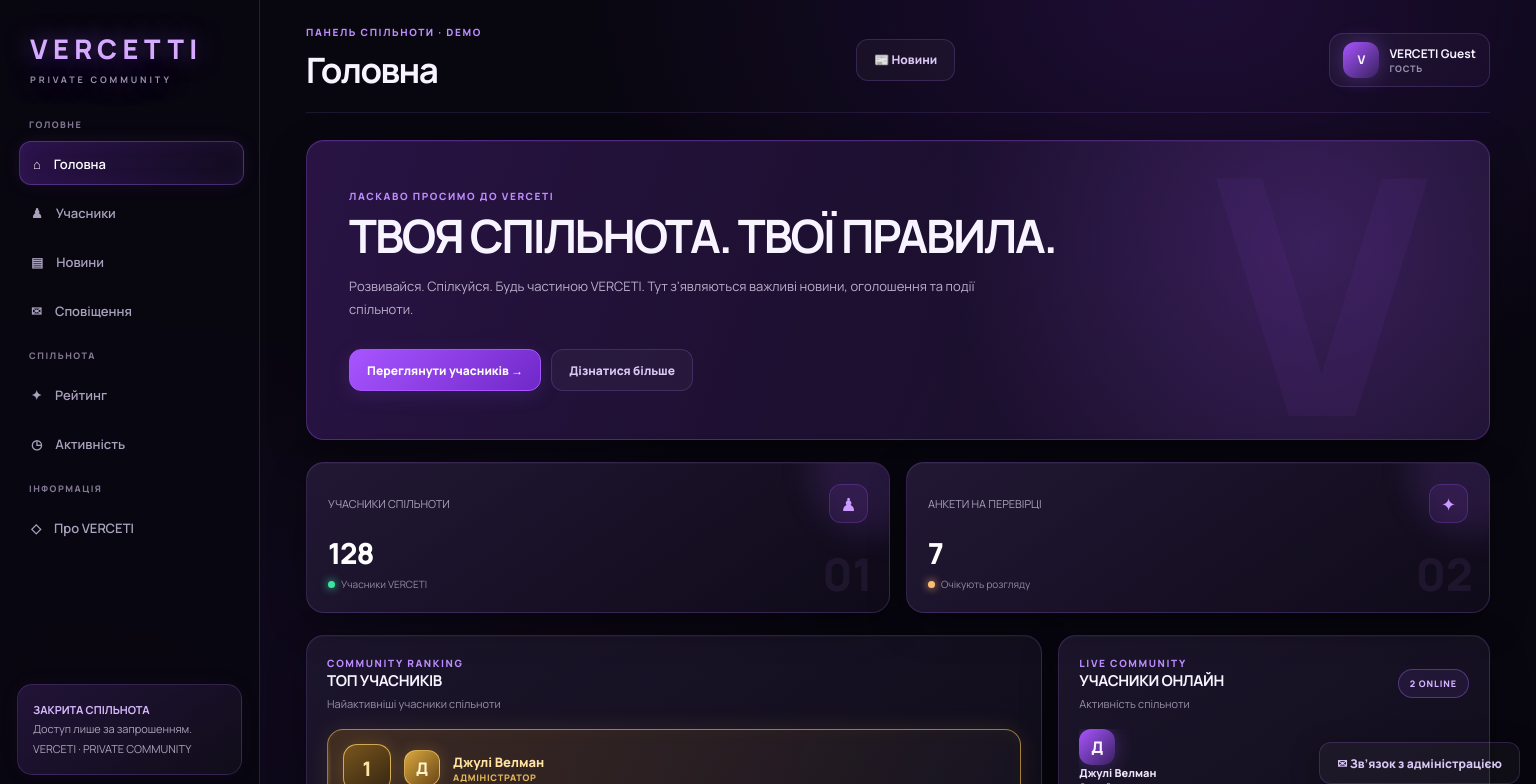
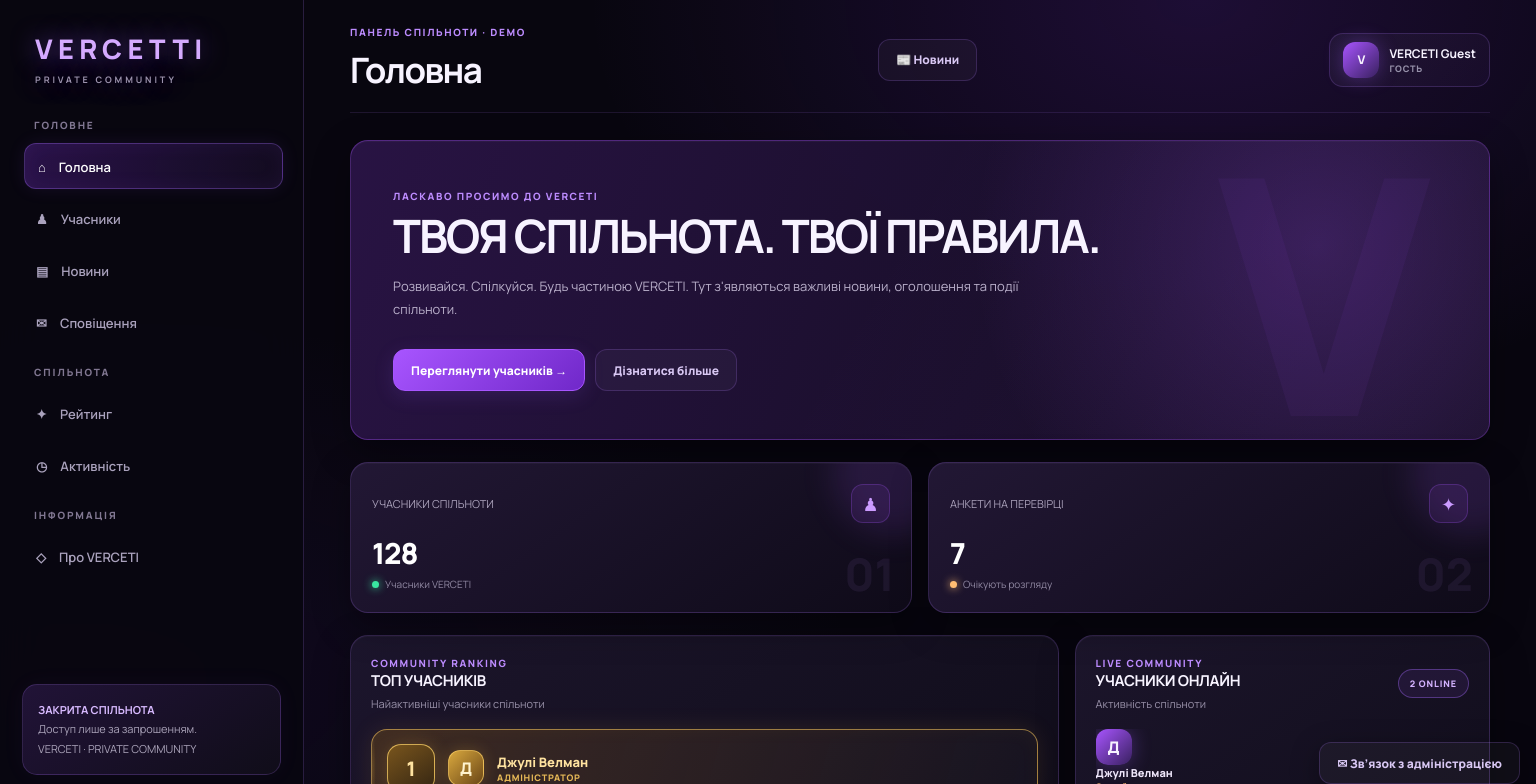
Before and after one commit to da09ni09l-dot/verceti, a Next.js app in the folder VERCETI-starter/verceti/: page /design-preview in a window 1536 px wide. Shown: the top 784 px of the page. Built offline with nearby package versions, Linux system fonts and the light colour scheme; no server answers.

Commit message:
Expand desktop sidebar navigation width

```diff
--- a/VERCETI-starter/verceti/src/app/globals.css
+++ b/VERCETI-starter/verceti/src/app/globals.css
@@ -2592,3 +2592,58 @@ td {
     padding: clamp(18px, 1.8vw, 30px);
   }
 }
+
+
+/* VERCETI sidebar — wider desktop navigation with full labels */
+@media (min-width: 761px) {
+  :root {
+    --sidebar-width: 292px;
+  }
+
+  .app-shell {
+    grid-template-columns: 292px minmax(0, 1fr);
+  }
+
+  .sidebar {
+    width: 292px;
+    padding-right: 20px;
+    padding-left: 20px;
+  }
+
+  .menu {
+    gap: 20px;
+  }
+
+  .menu-group {
+    gap: 6px;
+  }
+
+  .menu-group-title {
+    font-size: 10px;
+    letter-spacing: .19em;
+  }
+
+  .menu-link {
+    min-height: 46px;
+    padding: 12px 14px;
+    gap: 13px;
+    font-size: 13px;
+  }
+
+  .menu-link > span:nth-child(2) {
+    white-space: normal;
+    overflow-wrap: anywhere;
+  }
+}
+
+@media (min-width: 1500px) {
+  .app-shell {
+    grid-template-columns: 304px minmax(0, 1fr);
+  }
+
+  .sidebar {
+    width: 304px;
+    padding-right: 22px;
+    padding-left: 22px;
+  }
+}
```
